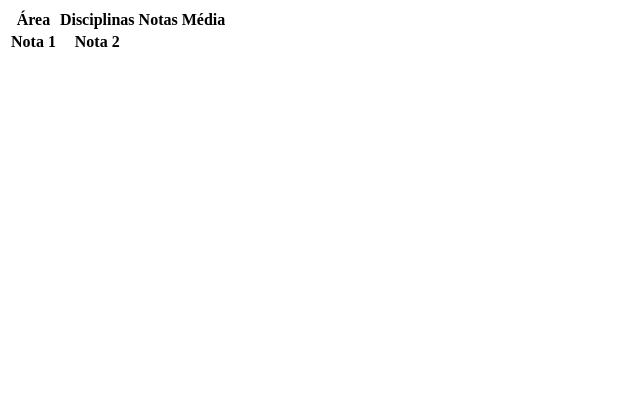
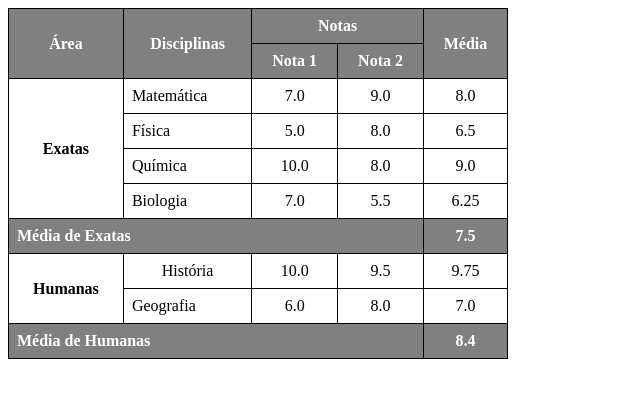
Before and after one commit to kaue19santos/html-css, a plain HTML site: page desafios/des014/tabela.html in a window 1280 px wide. Shown: the whole page, without its empty margins (0-640 px from the left). Drawn offline with Linux system fonts and the light colour scheme.

Commit message:
estudando tabela desafios

```diff
--- a/desafios/des014/tabela.html
+++ b/desafios/des014/tabela.html
@@ -4,21 +4,93 @@
     <meta charset="UTF-8">
     <meta name="viewport" content="width=device-width, initial-scale=1.0">
     <title>Tabela</title>
+    <style>
+        table{
+            width: 500px;
+            border-collapse: collapse;
+        }
+
+        th, td{
+            border: 1px solid black;
+            padding: 8px;
+        }
+
+        .media{
+            text-align: left;
+        }
+
+        thead, .media{
+            background-color: gray;
+            color: white;
+        }
+
+        .num{
+            text-align: center;
+        }
+    </style>
 </head>
 <body>
     <table>
         <thead>
             <tr>
-                <th>Área</th>
-                <th>Disciplinas</th>
-                <th colspan="2">Notas</th>
-                <th>Média</th>
+                <th rowspan="2" scope="col">Área</th>
+                <th rowspan="2" scope="col">Disciplinas</th>
+                <th colspan="2" scope="colgroup">Notas</th>
+                <th rowspan="2" scope="col">Média</th>
             </tr>
             <tr>
-                <th>Nota 1</th>
-                <th>Nota 2</th>
+                <th scope="col">Nota 1</th>
+                <th scope="col">Nota 2</th>
             </tr>
         </thead>
+        <tbody>
+            <tr>
+                <th rowspan="4" scope="rowgroup">Exatas</th>
+                <td>Matemática</td>
+                <td class="num">7.0</td>
+                <td class="num">9.0</td>
+                <td class="num">8.0</td>
+            </tr>
+            <tr>
+                <td>Física</td>
+                <td class="num">5.0</td>
+                <td class="num">8.0</td>
+                <td class="num">6.5</td>
+            </tr>
+            <tr>
+                <td>Química</td>
+                <td class="num">10.0</td>
+                <td class="num">8.0</td>
+                <td class="num">9.0</td>
+            </tr>
+            <tr>
+                <td>Biologia</td>
+                <td class="num">7.0</td>
+                <td class="num">5.5</td>
+                <td class="num">6.25</td>
+            </tr>
+            <tr>
+                <th colspan="4" class="media" scope="row">Média de Exatas</th>
+                <td class="num" style="background-color: gray; color: white; font-weight: bold;">7.5</td>
+            </tr>
+            <tr>
+                <th rowspan="2" scope="rowgroup">Humanas</th>
+                <td class="num">História</td>
+                <td class="num">10.0</td>
+                <td class="num">9.5</td>
+                <td class="num">9.75</td>
+            </tr>
+            <tr>
+                <td>Geografia</td>
+                <td class="num">6.0</td>
+                <td class="num">8.0</td>
+                <td class="num">7.0</td>
+            </tr>
+            <tr>
+                <th colspan="4" class="media" scope="row">Média de Humanas</th>
+                <td class="num" style="background-color: gray; color: white; font-weight: bold;">8.4</td>
+            </tr>
+        </tbody>
     </table>
 </body>
 </html>
```
Also changed, not shown: exercicios/ex023/tabela005.html (added, +11 -0 lines).
